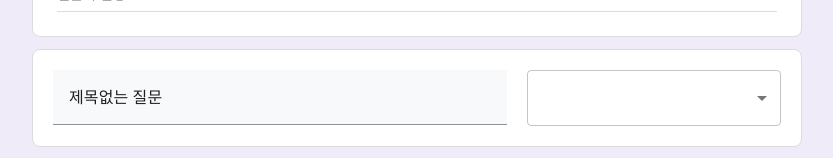
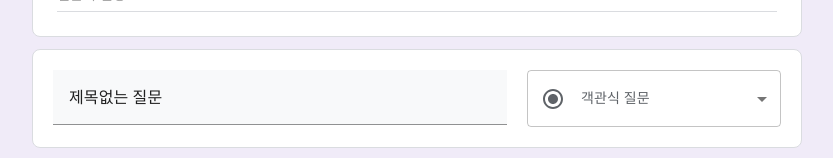
Before and after one commit to minami-cs/google-survey-react, a React (Create React App) app: page / in a window 1280 px wide. Shown: the part 121-279 px from the top of the page, without its empty margins (223-1056 px from the left). Built offline with nearby package versions, Linux system fonts and the light colour scheme.

Commit message:
Modify: Question의 드롭다운 메뉴 내용 및 컴포넌트 UI 스타일 수정

```diff
--- a/src/components/FormEdit/Question.tsx
+++ b/src/components/FormEdit/Question.tsx
@@ -1,5 +1,10 @@
 import styled from 'styled-components';
 import { MenuItem, Select, TextField } from '@mui/material';
+import RadioButtonCheckedIcon from '@mui/icons-material/RadioButtonChecked';
+import CheckBoxIcon from '@mui/icons-material/CheckBox';
+import SubjectIcon from '@mui/icons-material/Subject';
+import ShortTextIcon from '@mui/icons-material/ShortText';
+import ArrowDropDownCircleIcon from '@mui/icons-material/ArrowDropDownCircle';
 
 export default function Question() {
   return (
@@ -11,12 +16,27 @@ export default function Question() {
           defaultValue="제목없는 질문"
           placeholder="질문"
         />
-        <SelectType>
-          <TypeItem value="short">단답형</TypeItem>
-          <TypeItem value="long">장문형</TypeItem>
-          <TypeItem value="radio">객관식 질문</TypeItem>
-          <TypeItem value="checkbox">체크박스</TypeItem>
-          <TypeItem value="dropdown">드롭다운</TypeItem>
+        <SelectType defaultValue="radio">
+          <TypeItem value="short">
+            <ShortTextIcon />
+            <ItemText>단답형</ItemText>
+          </TypeItem>
+          <TypeItem value="long">
+            <SubjectIcon />
+            <ItemText>장문형</ItemText>
+          </TypeItem>
+          <TypeItem value="radio">
+            <RadioButtonCheckedIcon />
+            <ItemText>객관식 질문</ItemText>
+          </TypeItem>
+          <TypeItem value="checkbox">
+            <CheckBoxIcon />
+            <ItemText>체크박스</ItemText>
+          </TypeItem>
+          <TypeItem value="dropdown">
+            <ArrowDropDownCircleIcon />
+            <ItemText>드롭다운</ItemText>
+          </TypeItem>
         </SelectType>
       </Header>
       <Content>
@@ -66,8 +86,18 @@ const SelectType = styled(Select)(
   margin-left: 20px;
 
   .MuiSelect-select {
+    display: flex;
+    vertical-align: middle;
     width: 208px;
+    font-size: 0.875rem;
+    color: ${theme.iconGrey};
+
+    .MuiSvgIcon-root	{
+      color: ${theme.iconGrey};
+      margin-right: 16px;
+    }
   }
+
 
   .MuiInputBase-root {
     &:focus {
@@ -77,7 +107,25 @@ const SelectType = styled(Select)(
 `
 );
 
-const TypeItem = styled(MenuItem)(({ theme }) => ``);
+const TypeItem = styled(MenuItem)(
+  ({ theme }) => `
+  .MuiMenuItem-root {
+    color: ${theme.iconGrey};
+  }
+
+  .MuiSvgIcon-root	{
+    margin-right: 16px;
+    color: ${theme.iconGrey};
+  }
+`
+);
+
+const ItemText = styled.p(
+  ({ theme }) => `
+  font-size: 0.875rem;
+  color: ${theme.iconGrey};
+`
+);
 
 const Content = styled.div(({ theme }) => ``);
 
```
